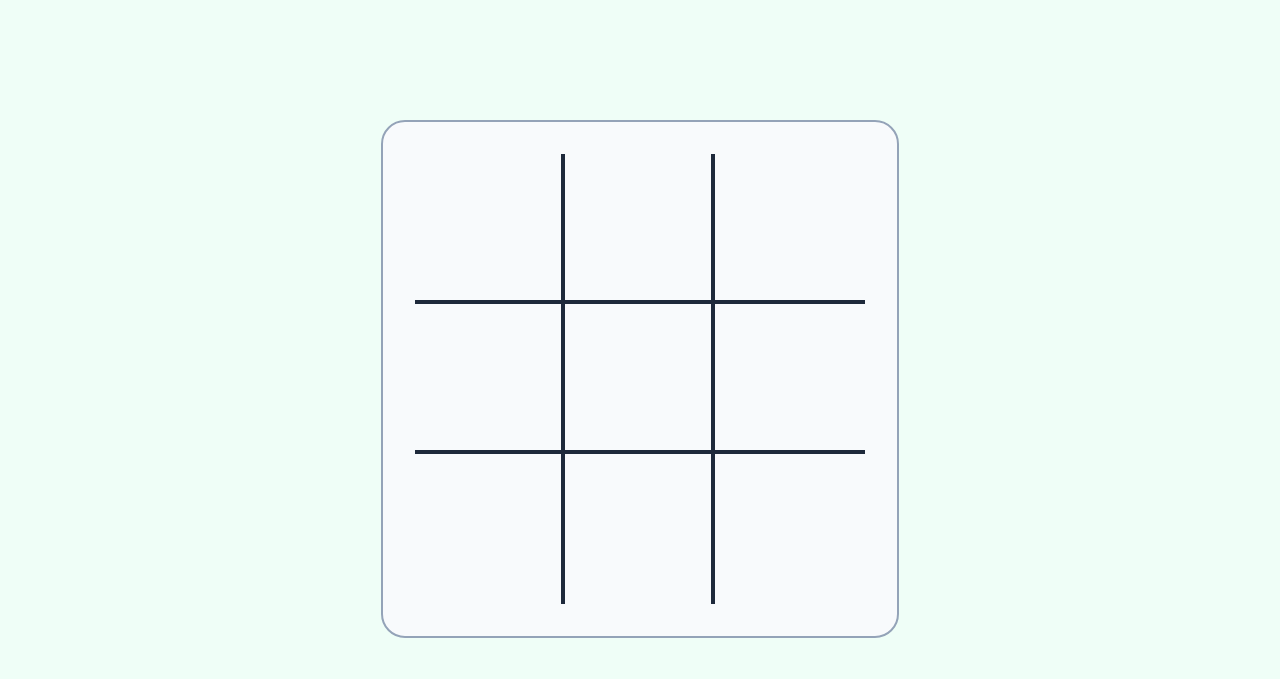
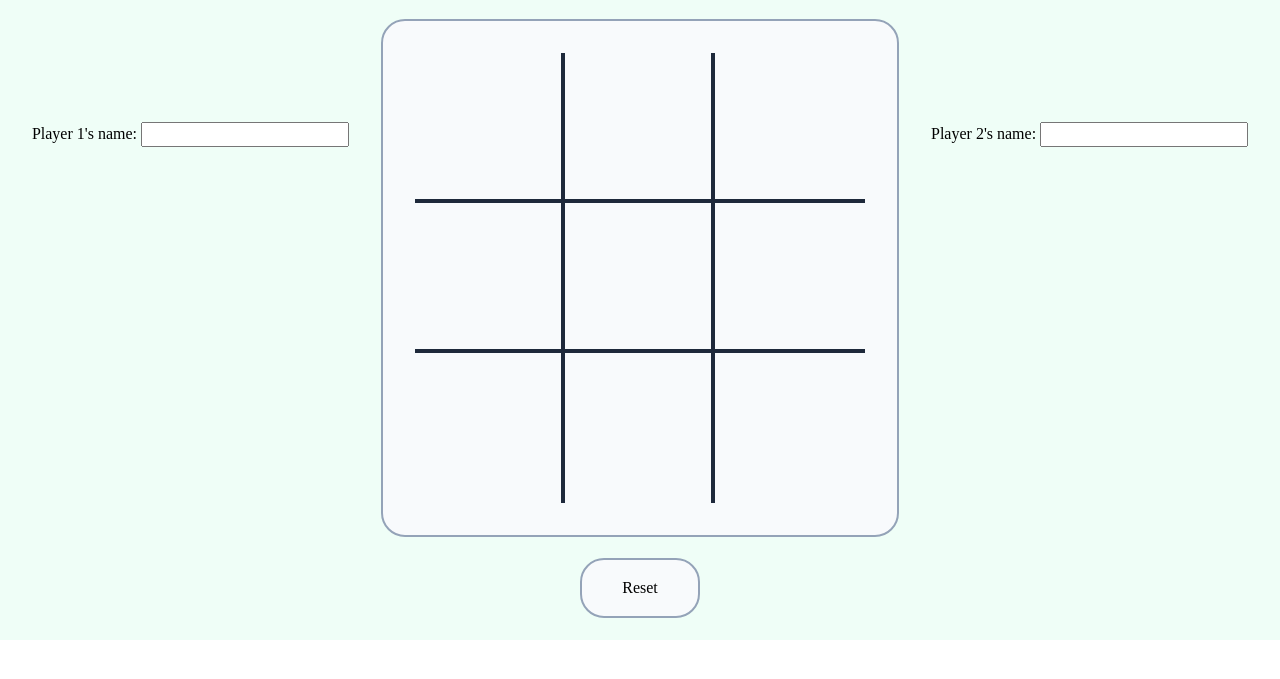
Before and after one commit to xccyxx/Tic-Tac-Toe, a plain HTML site: page index.html in a window 1280 px wide. Shown: the part 61-740 px from the top of the page. Drawn offline with Linux system fonts and the light colour scheme.

Commit message:
Add reset button, sections for player name inputs, and add CSS styling to them

```diff
--- a/index.html
+++ b/index.html
@@ -12,7 +12,24 @@
 <body>
     <div class="container">
         <h1 class="title">Tic-Tac-Toe</h1>
-        <div class="gameboard">
+        <div class="main-content">
+            <div class="player-one-info">
+                <form>
+                    <label>Player 1's name:</label>
+                    <input type="text">
+                </form>
+            </div>
+            <div class="gameboard">
+            </div>
+            <div class="player-two-info">
+                <form>
+                    <label>Player 2's name:</label>
+                    <input type="text">
+                </form>
+            </div>
+            <div class="last-row">
+                <button class="reset-btn">Reset</button>
+            </div>
         </div>
     </div>
 </body>
--- a/script.js
+++ b/script.js
@@ -17,15 +17,12 @@ const Gameboard = (function () {
         return false;
     }
 
-    // function for generating a list all coordinates of the board
+    // function for generating a list of all coordinates of the board
     const getCoordinates = () => {
         const coordinates = [];
         for (i = 0; i < board.length; i++) {
             for (j = 0; j < board[i].length; j++) {
-                const coordinate = [];
-                coordinate.push(i);
-                coordinate.push(j);
-                coordinates.push(coordinate);
+                coordinates.push([i, j]);
             }
         }
         return coordinates;
@@ -78,7 +75,6 @@ function GameController (gameboard) {
     }
 
     const updateGameStatus = (hasWinner, isTie) => {
-        console.log(hasWinner);
         if (hasWinner) {
             return GameStatus.end;
         } else if (isTie) {
@@ -130,7 +126,6 @@ function GameController (gameboard) {
         const row = parseInt(e.target.dataset.row);
         const col = parseInt(e.target.dataset.col);
         // Update gameboard on backend
-        console.log(currentPlayer.token);
         const isUpdated = gameboard.updateBoard(row, col, currentPlayer.token);
         // Update Cell Value on frontend
         updateCellTextContent(e.target, isUpdated, currentPlayer.token);
--- a/styles.css
+++ b/styles.css
@@ -1,25 +1,50 @@
 :root {
     --main-color: #effef7;
     --gameboard-border: 4px #1e293b solid;
-    --gameboard-color: #f8fafc;
+    --gameboard-bg-color: #f8fafc;
+    --std-border-radius: 24px;
+    --btn-border: 2px #94a3b8 solid;
 }
 
 .container {
     background-color: var(--main-color);
-    height: 100vh;
+    height: 100%;
     display: grid;
     grid-template-rows: auto 1fr;
-    place-items: center;
+    justify-items: center;
+}
+
+
+.main-content {
+    display: grid;
+    grid-template-columns: 1fr auto 1fr;
+    grid-template-rows: repeat(6, 1fr);
+    column-gap: 2rem;
+    justify-items: center;
+}
+
+.player-one-info {
+    justify-self: right;
+    grid-row: 2 / 3;
+    grid-column: 1 / 2;
+}
+
+.player-two-info {
+    justify-self: left;
+    grid-row: 2 / 3;
+    grid-column: -2 / -1;
 }
 
 .gameboard {
+    grid-row: 1 / 6;
+    grid-column: 2 / 3;
     display: grid;
-    background-color: var(--gameboard-color);
+    background-color: var(--gameboard-bg-color);
     grid-template-rows: repeat(3, 150px);
     grid-template-columns: repeat(3, 150px);
     padding: 2rem;
     border: #94a3b8 solid 2px;
-    border-radius: 24px;
+    border-radius: var(--std-border-radius);
 }
 
 .cell {
@@ -40,6 +65,25 @@
     border-bottom: none; /* Remove bottom border for last row cells */
   }
 
+  .last-row {
+    grid-row: -2 / -1;
+    grid-column: 2 / 3;
+    place-self: center;
+  }
+
+  .reset-btn {
+    height: 60px;
+    width: 120px;
+    background-color: var(--gameboard-bg-color);
+    border-radius: var(--std-border-radius);
+    border: var(--btn-border);
+  }
+
+  .reset-btn:hover {
+    background-color: #fcd34d;
+    transition-duration: 800ms;
+  }
+
   .token-x {
     color: #991b1b;
   }
```
